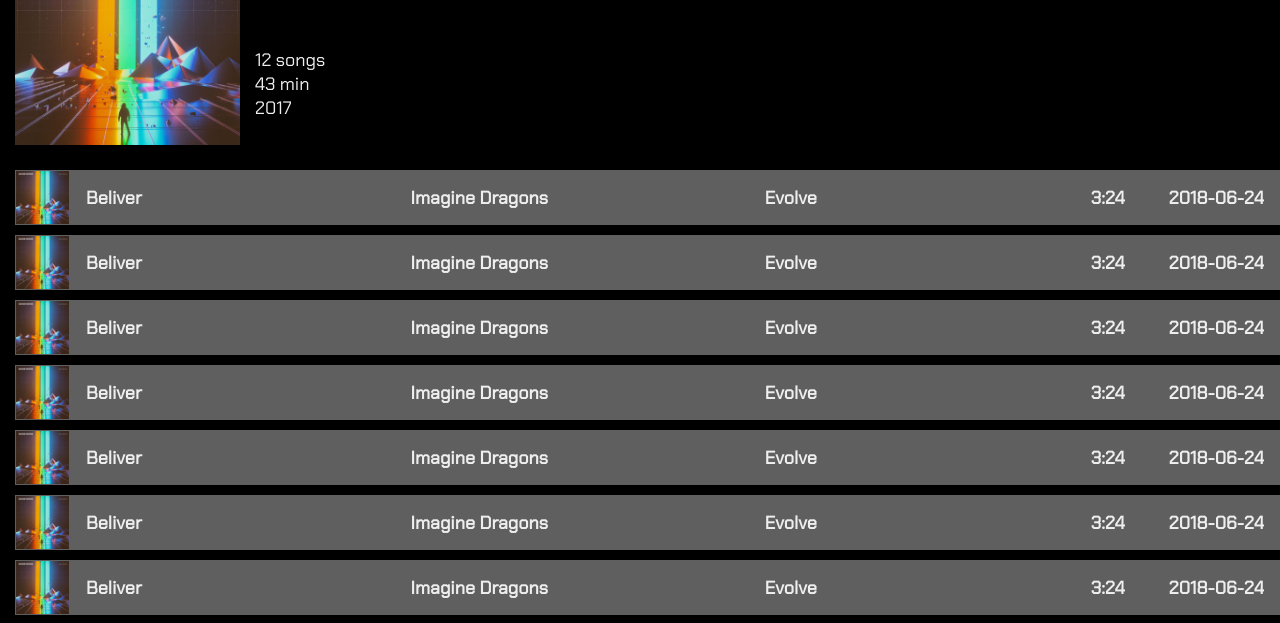
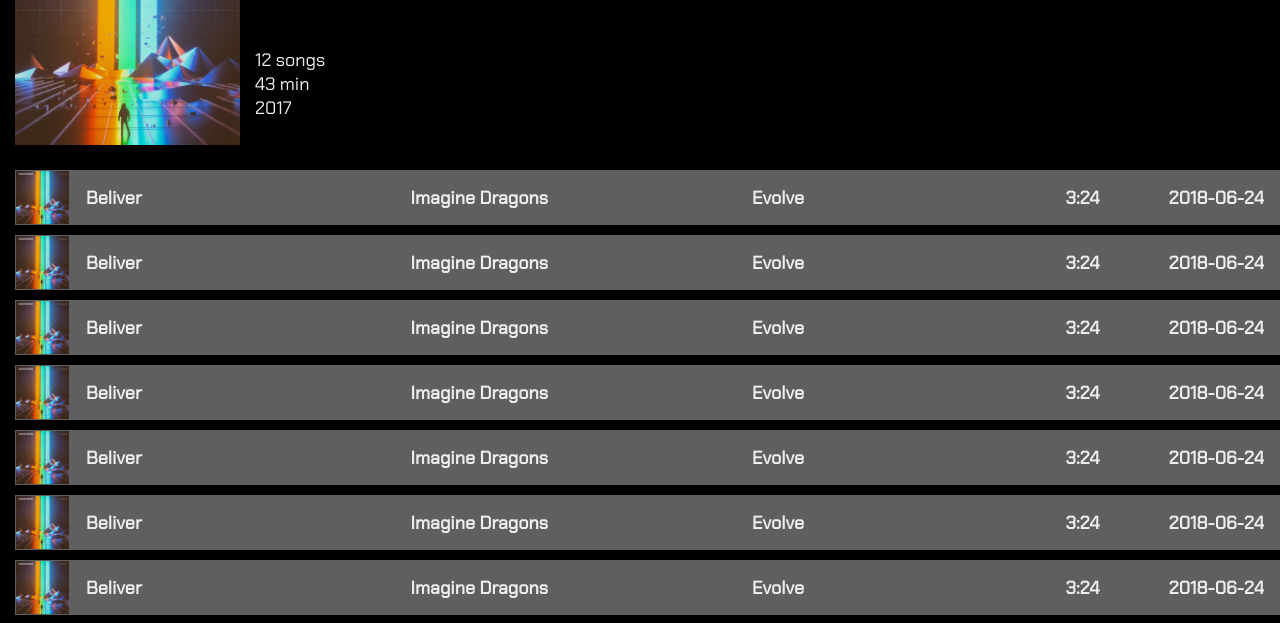
Before and after one commit to JWOverschot/Shamify, an Electron app: page app/pages/test.html in a window 1280 px wide. Shown: the part 167-790 px from the top of the page. Drawn offline with Linux system fonts and the light colour scheme.

Commit message:
Changed track column widths

```diff
--- a/app/css/album/style.css
+++ b/app/css/album/style.css
@@ -147,7 +147,7 @@
 
 main section.track-list div.track-row {
     display: grid;
-    grid-template-columns: 55px calc(30% - 55px) 28% 24% 7% 11%;
+    grid-template-columns: 55px calc(30% - 55px) 27% 23% 7% 13%;
     grid-template-rows: 55px;
     background-color: rgba(var(--white-rgb), .4);
 }
```
